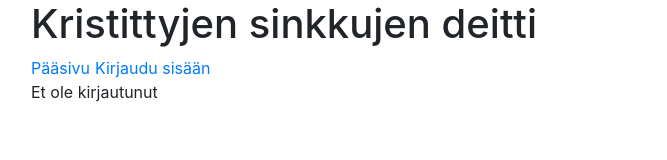
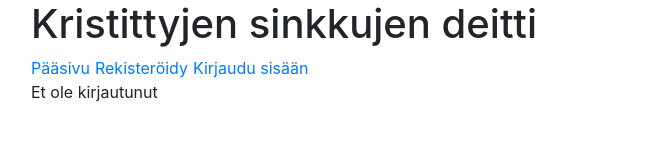
Before and after one commit to Ohtu-KSDeitti/frontend_ksd, a React (Create React App) app: page / in a window 1280 px wide. Shown: the top 160 px of the page, without its empty margins (54-721 px from the left). Built offline with nearby package versions, Linux system fonts and the light colour scheme.

Commit message:
fix navi

```diff
--- a/src/components/templates/Menu.js
+++ b/src/components/templates/Menu.js
@@ -9,6 +9,7 @@ const Menu = ({ loggedUser, logout }) => {
     return (
       <div>
         <a href="/" style={padding}>Pääsivu</a>
+        <a id="registerform" href="/register" style={padding}>Rekisteröidy</a>
         <a id="loginform" href="/login" style={padding}>Kirjaudu sisään</a>
       </div>
     )
```
